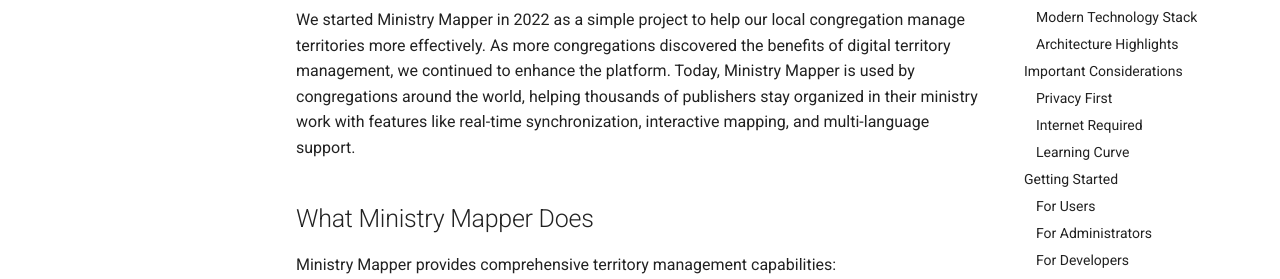
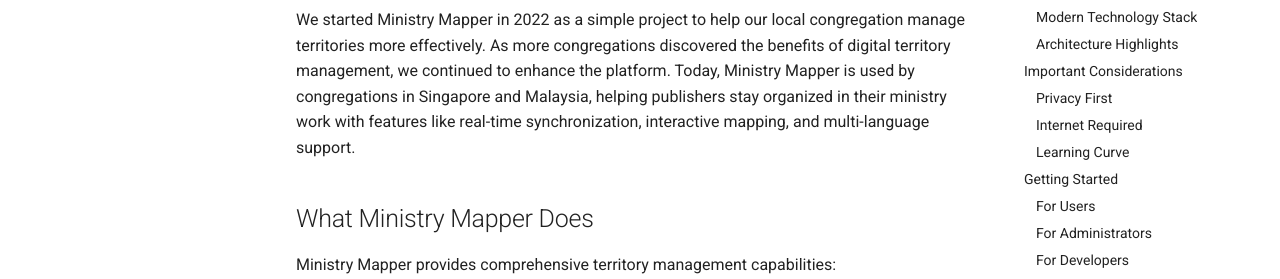
Before and after one commit to rimorin/ministry-mapper-doc, an MkDocs documentation site: the page built from docs/index.md, in a window 1280 px wide and 900 px high. Shown: the part 465-744 px from the top of the window. Built offline with MkDocs 1.6.1 and Material for MkDocs 9.7.7, drawn with Linux system fonts in a browser that asks for light colours.

Commit message:
docs: update intro

```diff
--- a/docs/index.md
+++ b/docs/index.md
@@ -6,7 +6,7 @@ Ministry Mapper is a modern, open-source web application that helps congregation
 
 ## Our Story
 
-We started Ministry Mapper in 2022 as a simple project to help our local congregation manage territories more effectively. As more congregations discovered the benefits of digital territory management, we continued to enhance the platform. Today, Ministry Mapper is used by congregations around the world, helping thousands of publishers stay organized in their ministry work with features like real-time synchronization, interactive mapping, and multi-language support.
+We started Ministry Mapper in 2022 as a simple project to help our local congregation manage territories more effectively. As more congregations discovered the benefits of digital territory management, we continued to enhance the platform. Today, Ministry Mapper is used by congregations in Singapore and Malaysia, helping publishers stay organized in their ministry work with features like real-time synchronization, interactive mapping, and multi-language support.
 
 ## What Ministry Mapper Does
 
```
